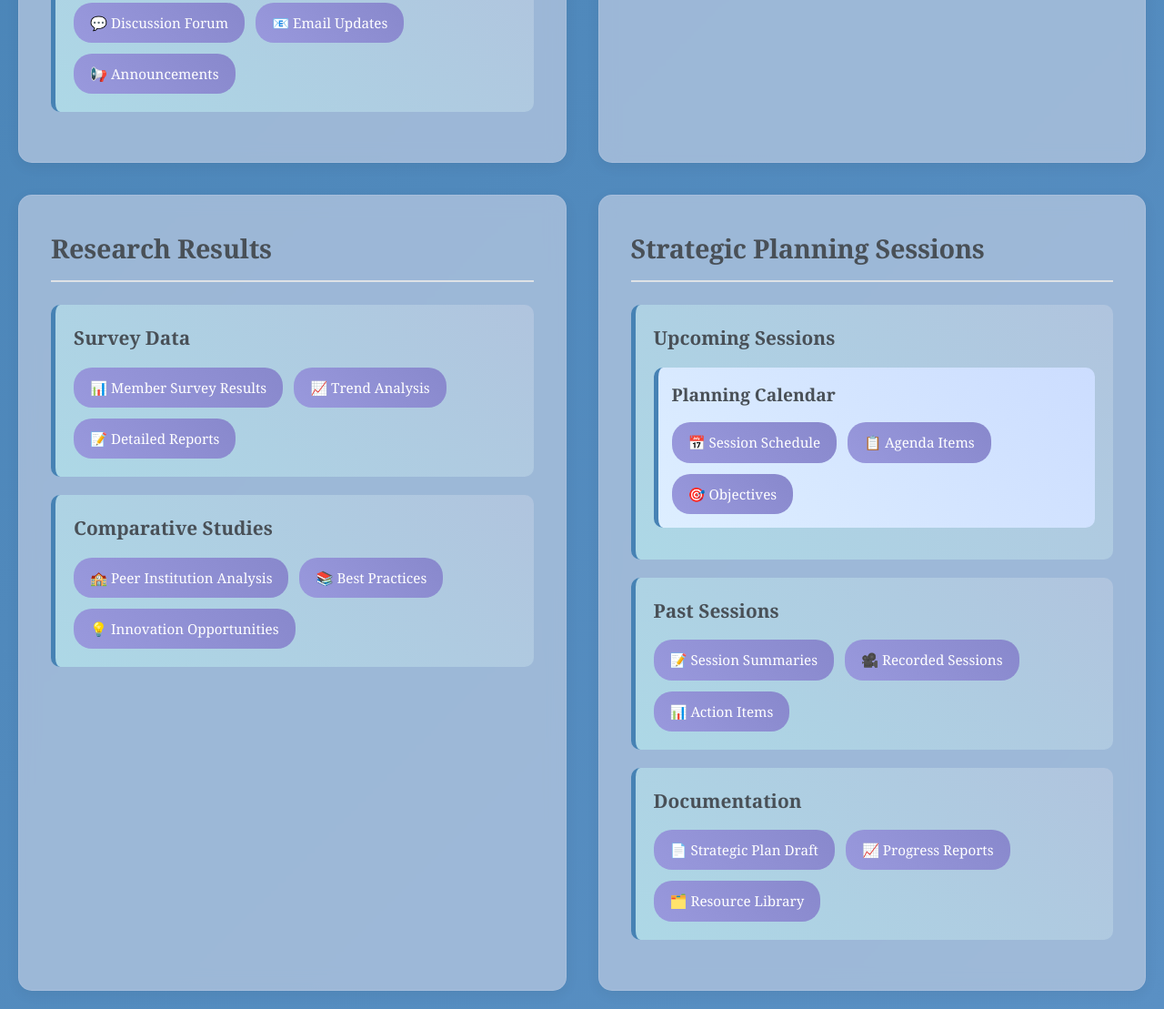
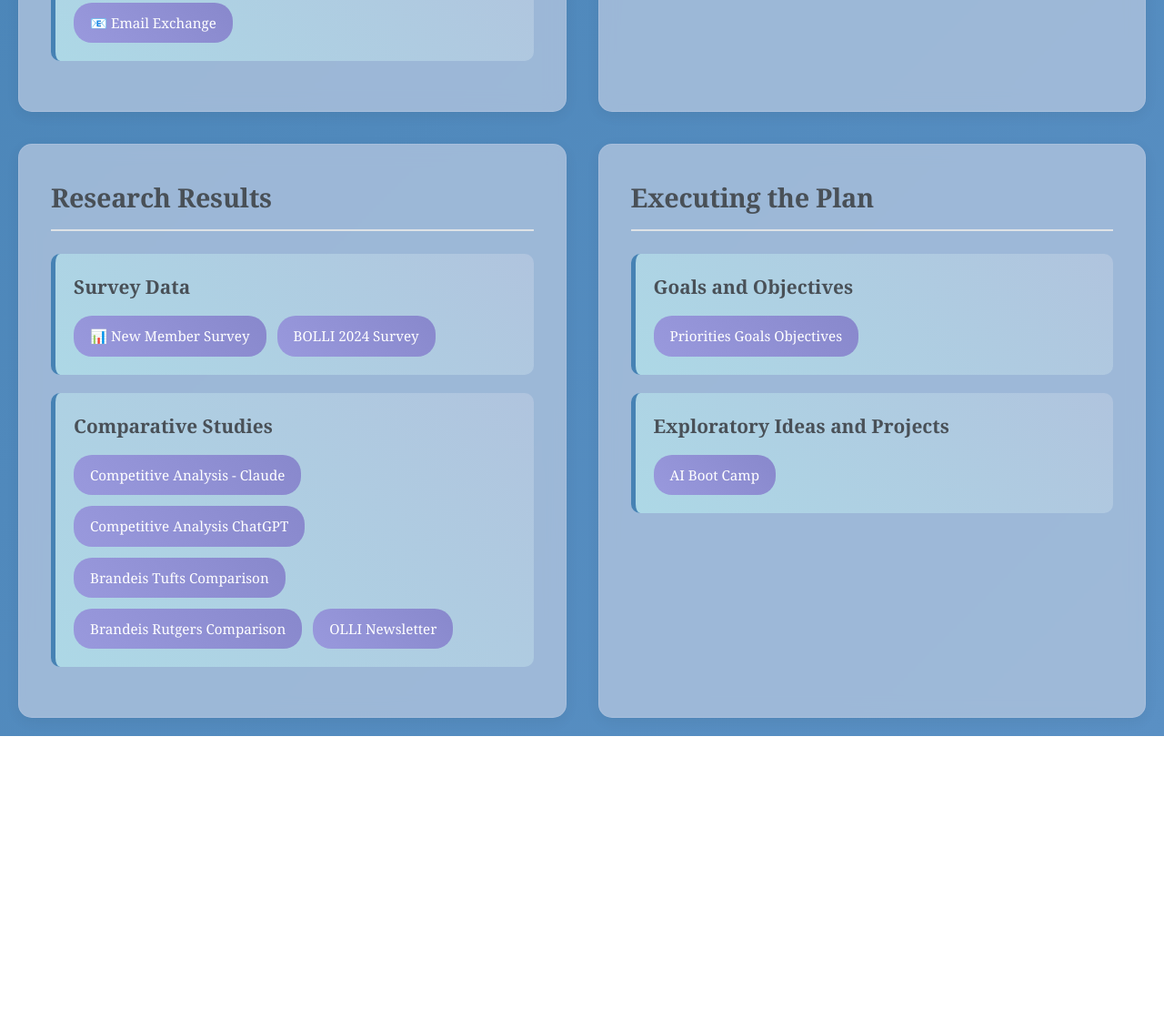
Before and after one commit to JHNDAY/JhndayRprts, a plain HTML site: page SPGPortal.html in a window 1280 px wide. Shown: the part 987-2096 px from the top of the page at 91% size. After the commit the page ends 1796 px from the top, so only its background shows below. Drawn offline with Linux system fonts and the light colour scheme.

Commit message:
Update SPGPortal.html

```diff
--- a/SPGPortal.html
+++ b/SPGPortal.html
@@ -246,9 +246,7 @@
                 <div class="resource-item">
                     <h3>Communication Channels</h3>
                     <div class="links">
-                        <a href="#" class="link-btn">💬 Discussion Forum</a>
-                        <a href="#" class="link-btn">📧 Email Updates</a>
-                        <a href="#" class="link-btn">📢 Announcements</a>
+                        <a href="https://jhnday.github.io/JhndayRprts/SPGEmail" class="link-btn" target="_blank" rel="noopener noreferrer">📧 Email Exchange</a>
                     </div>
                 </div>
             </div>
@@ -261,7 +259,7 @@
                         <a href="https://jhnday.github.io/JhndayRprts/bolli_focus_group_pilot.html" class="link-btn" target="_blank" rel="noopener noreferrer">Pilot Focus Group</a>
                         <a href="https://jhnday.github.io/JhndayRprts/bolli_focus_group_1_analysis.html" class="link-btn" target="_blank" rel="noopener noreferrer">Focus Group 1</a>
                         <a href="https://jhnday.github.io/JhndayRprts/bolli_focus_group_2_analysis.html" class="link-btn" target="_blank" rel="noopener noreferrer">Focus Group 2</a>
-                        <a href="https://jhnday.github.io/JhndayRprts/bolli_focus_group_3" class="link-btn" target="_blank" rel="noopener noreferrer">Focus Group 3</a>
+                        <a href="https://jhnday.github.io/JhndayRprts/bolli_focus_group_3_v2" class="link-btn" target="_blank" rel="noopener noreferrer">Focus Group 3</a>
                     </div>
                 </div>
             </div>
@@ -271,48 +269,34 @@
                 <div class="resource-item">
                     <h3>Survey Data</h3>
                     <div class="links">
-                        <a href="#" class="link-btn">📊 Member Survey Results</a>
-                        <a href="#" class="link-btn">📈 Trend Analysis</a>
-                        <a href="#" class="link-btn">📝 Detailed Reports</a>
+                        <a href="https://jhnday.github.io/JhndayRprts/NewMemberSurvey" class="link-btn" target="_blank" rel="noopener noreferrer">📊 New Member Survey</a>
+                        <a href="https://jhnday.github.io/JhndayRprts/BolliSurvey2024" class="link-btn" target="_blank" rel="noopener noreferrer">BOLLI 2024 Survey</a>
                     </div>
                 </div>
                 <div class="resource-item">
                     <h3>Comparative Studies</h3>
                     <div class="links">
-                        <a href="#" class="link-btn">🏫 Peer Institution Analysis</a>
-                        <a href="#" class="link-btn">📚 Best Practices</a>
-                        <a href="#" class="link-btn">💡 Innovation Opportunities</a>
+                        <a href="https://docs.google.com/document/d/1CjvBACQ0vExpGTKdD-ndWAWGV3xBbLQKi3C6lpfQjfs/edit?tab=t.yx86cub9kiy0" class="link-btn" target="_blank" rel="noopener noreferrer">Competitive Analysis - Claude</a>
+                        <a href="https://docs.google.com/document/d/1bgwYMPJT7TvahuHxwJZSPO-mmdoJz54nF5mR1RkCGNw/edit?tab=t.0" class="link-btn" target="_blank" rel="noopener noreferrer">Competitive Analysis ChatGPT</a>
+                        <a href="https://jhnday.github.io/JhndayRprts/BrandeisTuftsComp.html" class="link-btn" target="_blank" rel="noopener noreferrer">Brandeis Tufts Comparison</a>
+                        <a href="BrandeisRutgersComp.html" class="link-btn" target="_blank" rel="noopener noreferrer">Brandeis Rutgers Comparison</a>
+                        <a href="https://jhnday.github.io/JhndayRprts/olli_newsletter_timeline" class="link-btn" target="_blank" rel="noopener noreferrer">OLLI Newsletter</a>
                     </div>
                 </div>
             </div>
 
             <div class="section" data-section="sessions">
-                <h2>Strategic Planning Sessions</h2>
+                <h2>Executing the Plan</h2>
                 <div class="resource-item">
-                    <h3>Upcoming Sessions</h3>
-                    <div class="resource-item" style="margin: 15px 0; padding: 15px; background: linear-gradient(45deg, #ddeeff, #ccddff);">
-                        <h4 style="color: #495057; margin-bottom: 15px; font-size: 1.2rem; font-weight: 600;">Planning Calendar</h4>
-                        <div class="links">
-                            <a href="#" class="link-btn">📅 Session Schedule</a>
-                            <a href="#" class="link-btn">📋 Agenda Items</a>
-                            <a href="#" class="link-btn">🎯 Objectives</a>
-                        </div>
+                    <h3>Goals and Objectives</h3>
+                    <div class="links">
+                        <a href="https://jhnday.github.io/JhndayRprts/BolliStratPlanit" class="link-btn" target="_blank" rel="noopener noreferrer">Priorities Goals Objectives</a>
                     </div>
                 </div>
                 <div class="resource-item">
-                    <h3>Past Sessions</h3>
+                    <h3>Exploratory Ideas and Projects</h3>
                     <div class="links">
-                        <a href="#" class="link-btn">📝 Session Summaries</a>
-                        <a href="#" class="link-btn">🎥 Recorded Sessions</a>
-                        <a href="#" class="link-btn">📊 Action Items</a>
-                    </div>
-                </div>
-                <div class="resource-item">
-                    <h3>Documentation</h3>
-                    <div class="links">
-                        <a href="#" class="link-btn">📄 Strategic Plan Draft</a>
-                        <a href="#" class="link-btn">📈 Progress Reports</a>
-                        <a href="#" class="link-btn">🗂️ Resource Library</a>
+                        <a href="https://jhnday.github.io/JhndayRprts/AI%20Boot%20Camp.html" class="link-btn" target="_blank" rel="noopener noreferrer">AI Boot Camp</a>
                     </div>
                 </div>
             </div>
```
